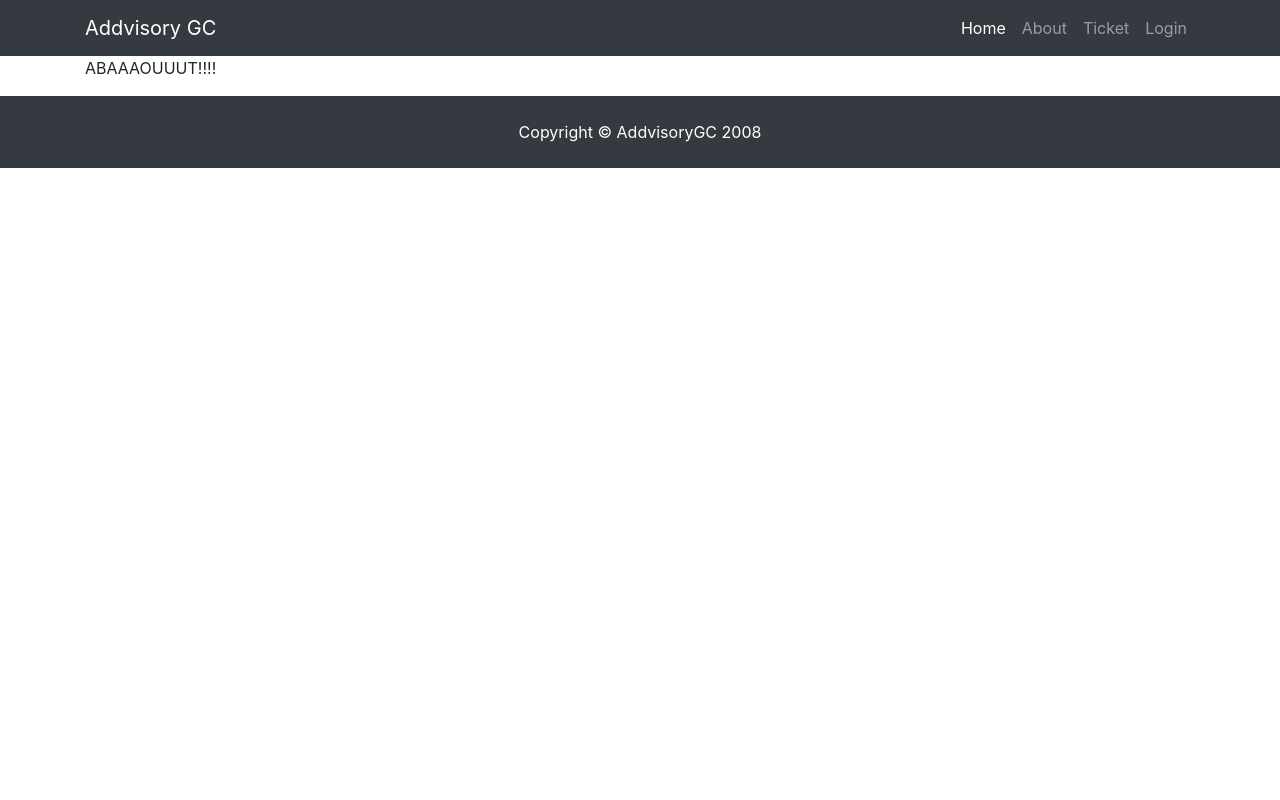
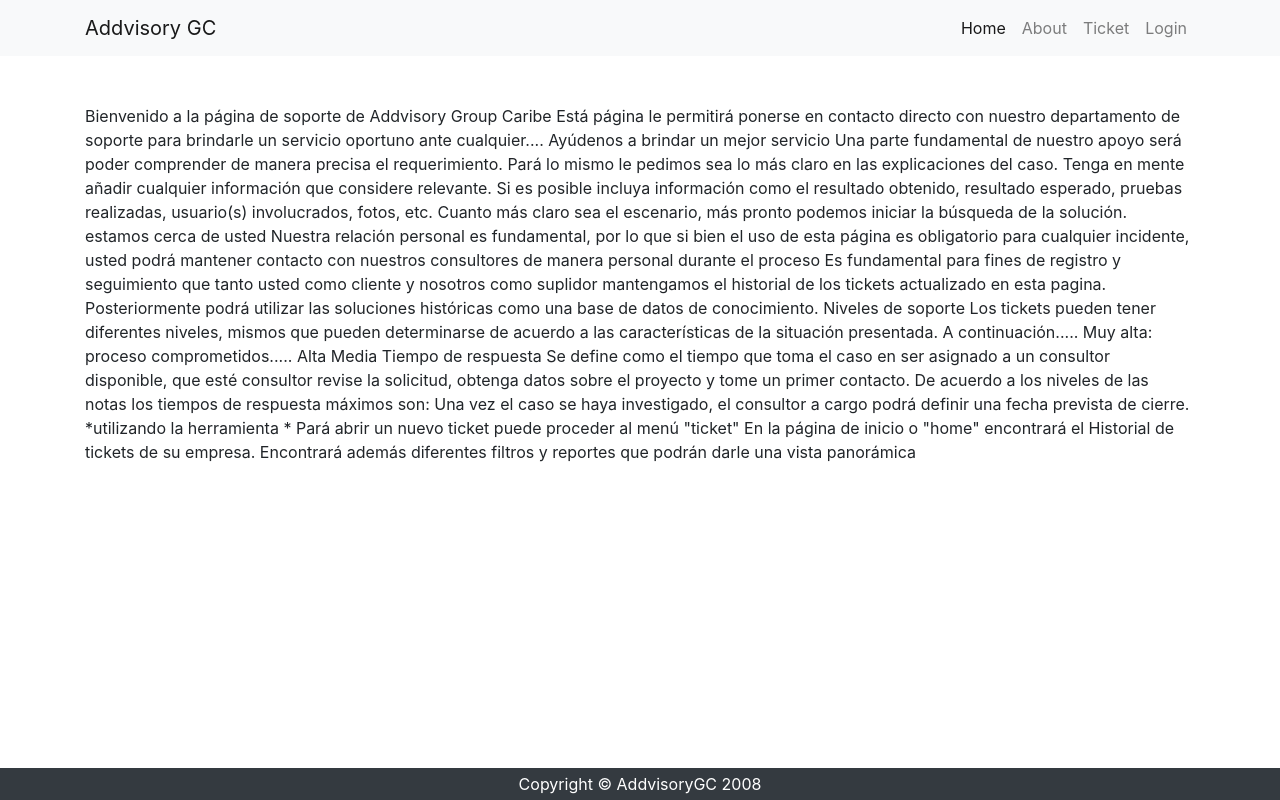
Before and after one commit to R0dri/flasky, a Flask app: page /about in a window 1280 px wide. Run offline with Flask 3, Linux system fonts and the light colour scheme; parts of the project's set-up code (start-up, migrations or seed data) failed here and were passed over; some libraries are stand-ins or nearby versions.

Commit message:
working rodri local dir

```diff
--- a/templates/about.html
+++ b/templates/about.html
@@ -1,7 +1,45 @@
 {% extends "layouts/layout.html" %}
 {% block page_content %}
 <div class="container">
-    <p> ABAAAOUUUT!!!! </p>
+
+    Bienvenido a la página de soporte de Addvisory Group Caribe
+
+    Está página le permitirá ponerse en contacto directo con nuestro departamento de soporte para brindarle un servicio oportuno ante cualquier....
+
+    Ayúdenos a brindar un mejor servicio
+
+    Una parte fundamental de nuestro apoyo será poder comprender de manera precisa el requerimiento. Pará lo mismo le pedimos sea lo más claro en las explicaciones del caso. Tenga en mente añadir cualquier información que considere relevante. Si es posible incluya información como el resultado obtenido, resultado esperado, pruebas realizadas, usuario(s) involucrados, fotos, etc.
+    Cuanto más claro sea el escenario, más pronto podemos iniciar la búsqueda de la solución.
+
+    estamos cerca de usted
+
+    Nuestra relación personal es fundamental, por lo que si bien el uso de esta página es obligatorio para cualquier incidente, usted podrá mantener contacto con nuestros consultores de manera personal durante el proceso
+
+    Es fundamental para fines de registro y seguimiento que tanto usted como cliente y nosotros como suplidor mantengamos el historial de los tickets actualizado en esta pagina. Posteriormente podrá utilizar las soluciones históricas como una base de datos de conocimiento.
+
+    Niveles de soporte
+
+    Los tickets pueden tener diferentes niveles, mismos que pueden determinarse de acuerdo a las características de la situación presentada. A continuación.....
+    Muy alta: proceso comprometidos.....
+    Alta
+    Media
+
+    Tiempo de respuesta
+
+    Se define como el tiempo que toma el caso en ser asignado a un consultor disponible, que esté consultor revise la solicitud, obtenga datos sobre el proyecto y tome un primer contacto. De acuerdo a los niveles de las notas los tiempos de respuesta máximos son:
+
+
+
+    Una vez el caso se haya investigado, el consultor a cargo podrá definir una fecha prevista de cierre.
+
+    *utilizando la herramienta *
+
+    Pará abrir un nuevo ticket puede proceder al menú "ticket"
+
+    En la página de inicio o "home" encontrará el Historial de tickets de su empresa.
+
+    Encontrará además diferentes filtros y reportes que podrán darle una vista panorámica
+
 </div>
 
 {% endblock %}
--- a/templates/layouts/layout.html
+++ b/templates/layouts/layout.html
@@ -22,10 +22,10 @@
 
 </head>
 
-<body>
+<body >
 
 	<!-- Navigation -->
-	<nav class="navbar navbar-expand-lg navbar-dark bg-dark fixed-top">
+	<nav class="navbar navbar-expand-lg navbar-light bg-light fixed-top">
 		<div class="container">
 			<a class="navbar-brand" href="#">Addvisory GC</a>
 			<button class="navbar-toggler" type="button" data-toggle="collapse" data-target="#navbarResponsive" aria-controls="navbarResponsive" aria-expanded="false" aria-label="Toggle navigation">
@@ -56,12 +56,12 @@
 		</div>
 	</nav>
 
-  <!-- <div class="oContainer"> -->
+  <div class="py-5">
 	    {% block page_content %}{% endblock %}
       <!-- {% block sidebar %}{% endblock %} -->
-  <!-- </div> -->
+  </div>
 	<!-- Footer -->
-  <footer class="py-4 bg-dark">
+  <footer class="py-1 bg-dark fixed-bottom">
 	    <div class="container">
 		      <p class="m-0 text-center text-white">Copyright &copy; AddvisoryGC 2008</p>
 	    </div>
```
Also changed, not shown: models.py (+22 -3 lines).
